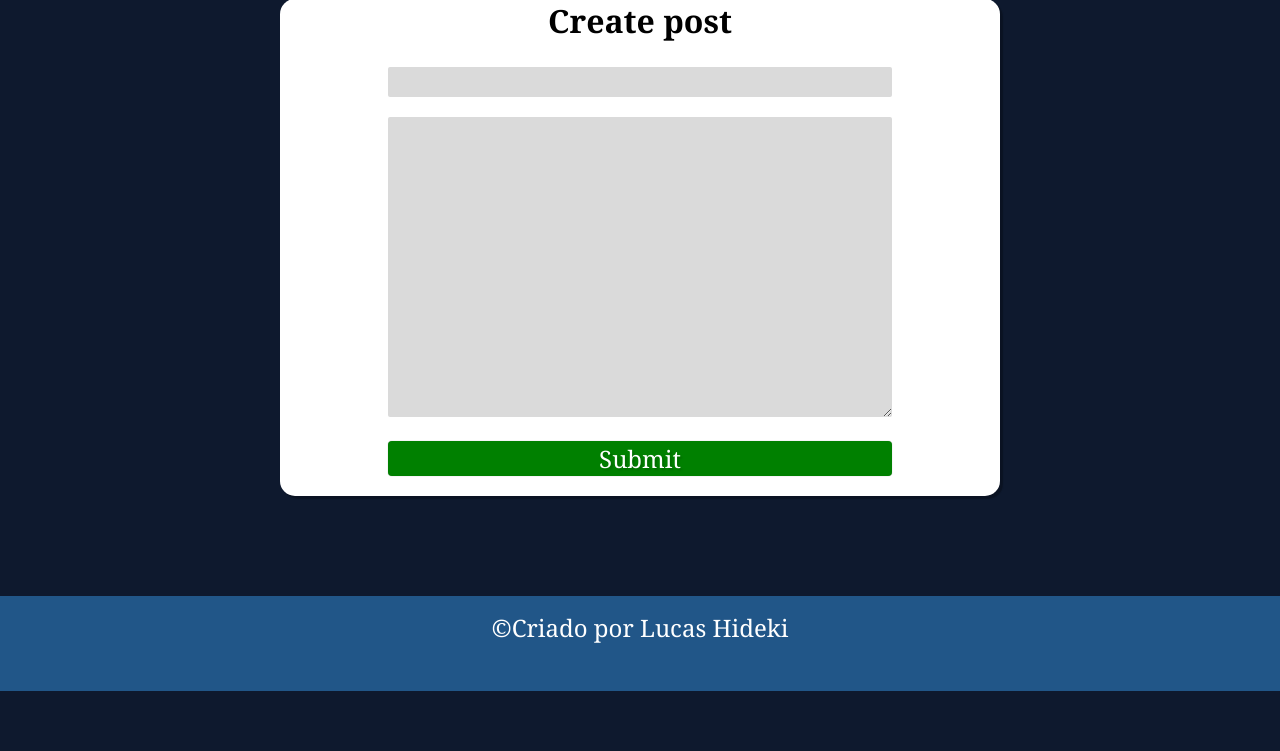
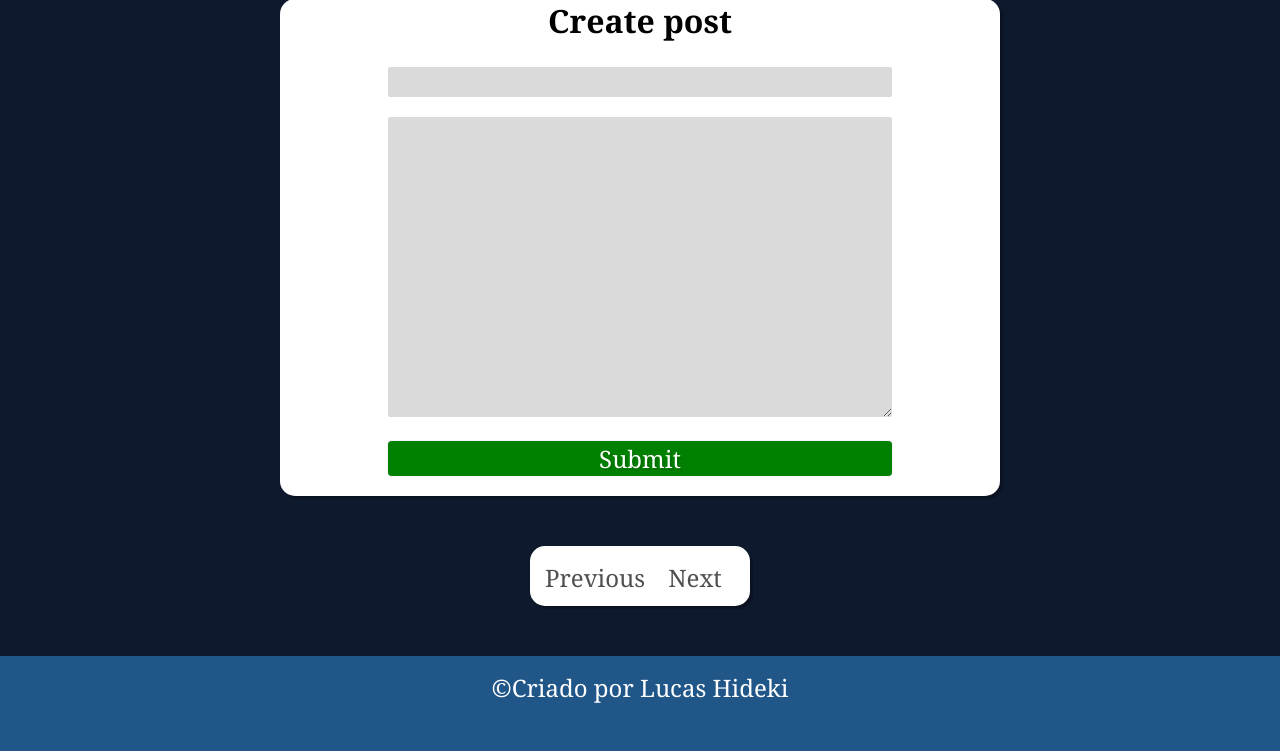
Before and after one commit to HDK101/social-app, a PHP site: page /posts/index.php in a window 1280 px wide. Shown: the part 146-897 px from the top of the page. Before the commit the page ends 837 px from the top, so only its background shows below. Run offline with PHP 8.4, Linux system fonts and the light colour scheme; the visitor is signed in with stand-in values (Sample User, id 1); data that the repository does not hold is empty.

Commit message:
Previous and Next buttons implemented

```diff
--- a/posts/allposts.php
+++ b/posts/allposts.php
@@ -13,10 +13,14 @@
         </form>
     </div>
     <?php
+    $current_list = isset($_GET["list"]) ? is_numeric($_GET["list"]) ? $_GET["list"] : 0 : 0;
+    $next_elements = $current_list + 10;
+    $previous_elements = $current_list - 10 >= 0 ? $current_list - 10 : 0;
+
     $connect = @mysqli_connect("localhost", "root", "", "socialapp") or die("Não foi possível conectar ao banco de dados");
     @mysqli_select_db($connect, "socialapp") or die("Não foi possível selecionar o banco de dados");
 
-    $query = "SELECT * FROM posts ORDER BY reg_date ASC LIMIT 0,10";
+    $query = "SELECT * FROM posts ORDER BY reg_date ASC LIMIT {$current_list},{$next_elements}";
     $select = mysqli_query($connect, $query);
     while ($row = mysqli_fetch_assoc($select)) {
         echo "<div class='content-whitebox' style='min-height: 250px; max-width: 720px; margin: 0px auto 50px auto'>
@@ -25,4 +29,21 @@
  </div>";
     }
     ?>
+    <div class="content-whitebox" style="height: 60px; max-width: 220px;">
+        <div style="width: 80px; float:right; padding: 15px">
+            <div class="center">
+                <?php
+                echo "<a class='a a--color-gray' href='/web/posts/?list={$next_elements}'>Next</a>"
+                ?>
+            </div>
+        </div>
+        <div style="width: 80px; float:left; padding: 15px">
+            <div class="center">
+                <?php
+                echo "<a class='a a--color-gray' href='/web/posts/?list={$previous_elements}'>Previous</a>"
+                ?>
+            </div>
+        </div>
+        <span style="clear: both;"></span>
+    </div>
 </div>
```
